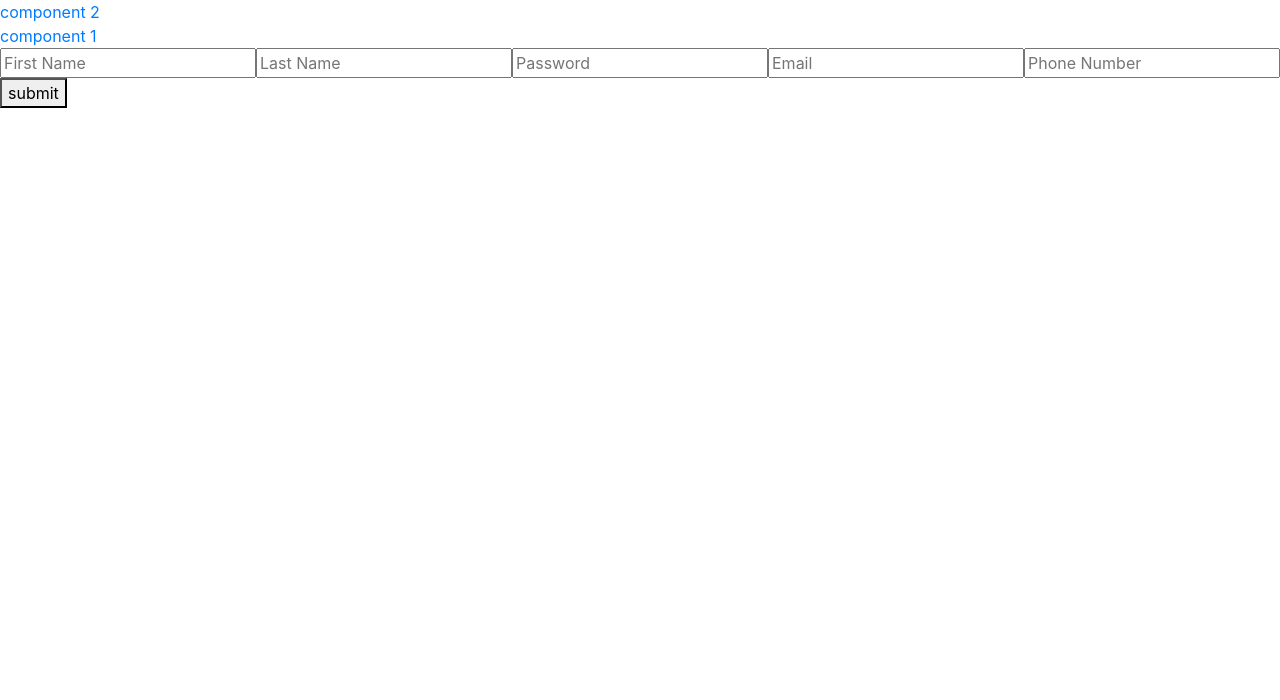
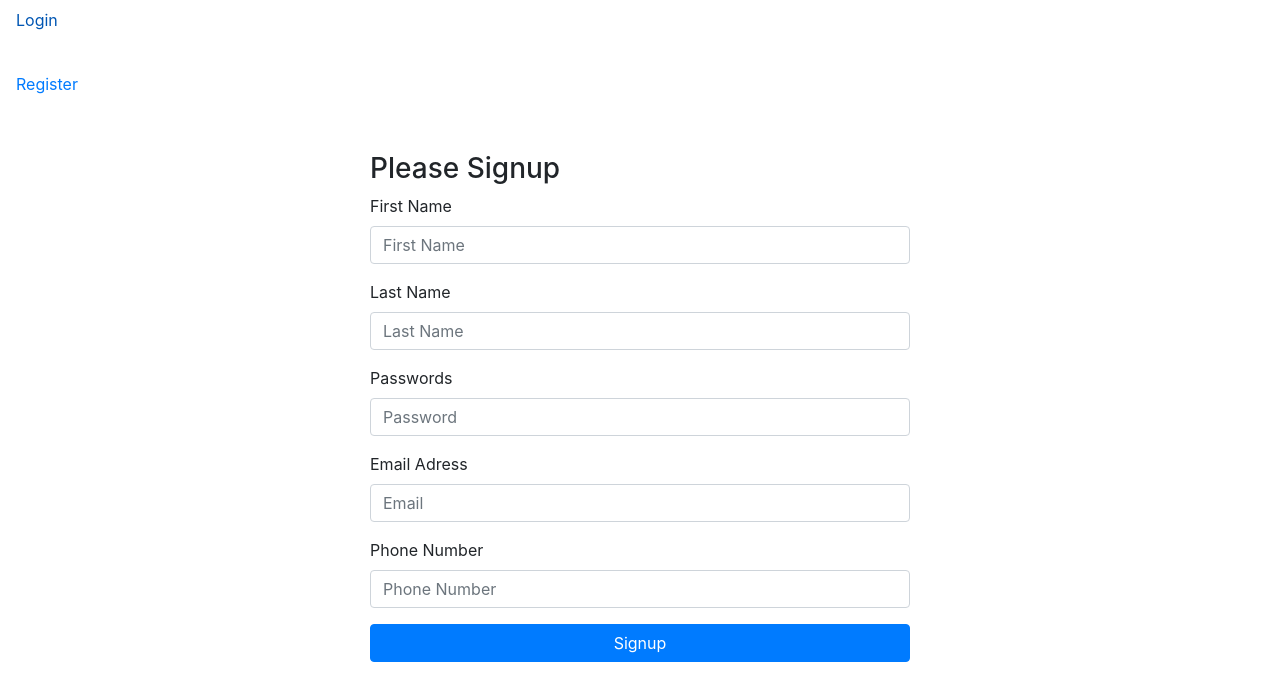
Before and after one commit to RaedShihab/carRental, a React (Create React App) app in the folder my-app/: page /com1 in a window 1280 px wide. Shown: the top 700 px of the page. Built offline with nearby package versions, Linux system fonts and the light colour scheme.

Commit message:
some style

```diff
--- a/my-app/src/component1.js
+++ b/my-app/src/component1.js
@@ -71,25 +71,54 @@ class Com1 extends React.Component {
     render(){
       return (
 
-        <div>
-            <input type='text' value={this.state.firstname}  placeholder="First Name"
+        <div className='container'>
+          <div className='row'>
+            <div className='col-md-6 mt-5 mx-auto'>
+              <h1 className='h3 mb-3font-weight-normal'>Please Signup</h1>
+              <div className='form-group'>
+                <label htmlFor='first_name'>First Name</label>
+              <input className='form-control'
+             type='text' value={this.state.firstname}  placeholder="First Name"
             onChange={this.handelChangefirstname.bind(this)}
             />
-            <input type='text' value={this.state.lastname}  placeholder="Last Name"
+              </div>
+            <div className='form-group'>
+            <label htmlFor='last_name'>Last Name</label>
+            <input className='form-control'
+             type='text' value={this.state.lastname}  placeholder="Last Name"
             onChange={this.handelChangelastname.bind(this)}
             />
-            <input type='text' value={this.state.password}  placeholder="Password"
+            </div>
+            <div  className='form-group'>
+            <label htmlFor='password'>Passwords</label>
+            <input className='form-control'
+             type='password' value={this.state.password}  placeholder="Password"
             onChange={this.handelChangepassword.bind(this)}
             />
-            <input type='text' value={this.state.email}  placeholder="Email"
+            </div>
+            <div className='form-group'>
+            <label htmlFor='first_name'>Email Adress</label>
+            <input className='form-control'
+             type='email' value={this.state.email}  placeholder="Email"
             onChange={this.handelChangeemail.bind(this)}
             />
-            <input type='text' value={this.state.phonenumber}  placeholder="Phone Number"
+            </div>
+            <div className='form-group'>
+            <label htmlFor='phone_number'>Phone Number</label>
+            <input className='form-control'
+             type='number' value={this.state.phonenumber}  placeholder="Phone Number"
             onChange={this.handelChangephone.bind(this)}
             />
+            </div>
 
-           <button type='submit' onClick={this.sendToServer.bind(this)} >submit</button>
+
+           <button className='btn btn-g btn-primary btn-block'
+            type='submit' onClick={this.sendToServer.bind(this)} >Signup</button>
+
           </div>
+          </div>
+          </div>
+
       );
       }
     }
--- a/my-app/src/component2.js
+++ b/my-app/src/component2.js
@@ -48,7 +48,7 @@ class Com2 extends React.Component {
       return (
 
         <div className='container'>
-          <div className='col-md-6'>
+          <div className='col-md-6 mt-5 mx-auto'>
           <h1 className="h3 mb-3font-weight-normal">Please Sign In</h1>
           <div className='form-group'>
           <input className='form-control'
@@ -57,12 +57,12 @@ class Com2 extends React.Component {
           </div>
           </div>
 
-          <div className='col-md-6'>
+
         <div className='form-group'>
         <input className='form-control'
         type='text' value={this.state.password}  placeholder="Password"
             onChange={this.handelChangepassword.bind(this)} />
-        </div>
+
         </div>
 
 
--- a/my-app/src/navLink.js
+++ b/my-app/src/navLink.js
@@ -5,15 +5,13 @@ import {NavLink} from 'react-router-dom';
 const Navgation =() =>{
 
     return(
-        <div className="NaV">
-         <NavLink to="/com2">component 2</NavLink> <br></br>
-         <NavLink to="/com1">component 1</NavLink>
+        <div >
+         <NavLink to="/com2" className='nav-link'>Login</NavLink> <br></br>
+         <NavLink to="/com1" className='nav-link'>Register</NavLink>
        </div>
 
 
     )
-
-
 }
 
 export default Navgation;
```
